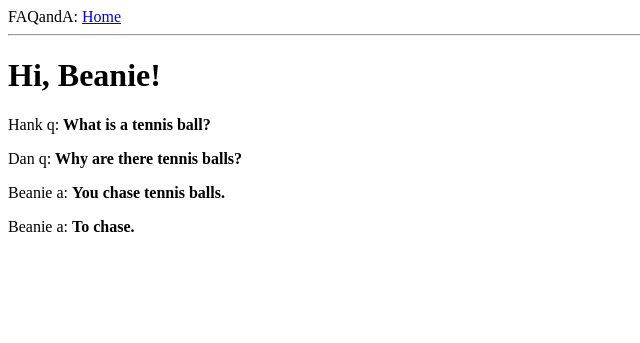
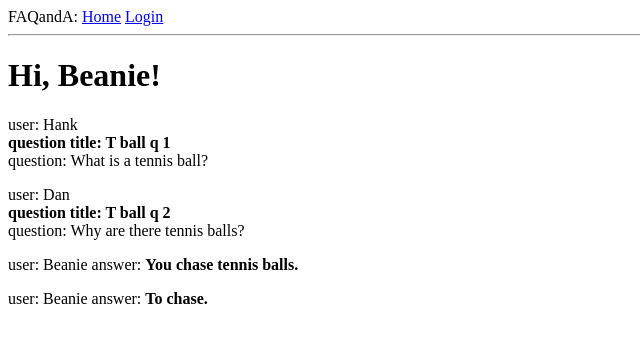
Before and after one commit to hawkdawg/faqanda, a Flask app: page / in a window 1280 px wide. Shown: the top 343 px of the page, without its empty margins (0-640 px from the left). Run offline with Flask 2, Linux system fonts and the light colour scheme.

Commit message:
login form

```diff
--- a/app/routes.py
+++ b/app/routes.py
@@ -1,5 +1,6 @@
 from flask import render_template
 from app import app
+from app.forms import LoginForm
 
 
 @app.route('/')
@@ -10,10 +11,12 @@ def index():
     questions = [
             {
                 'author': {'username': 'Hank'},
+                'title': 'T ball q 1',
                 'body': 'What is a tennis ball?'
             },
             {
                 'author': {'username': 'Dan'},
+                'title': 'T ball q 2',
                 'body': 'Why are there tennis balls?'
             }
     ]
@@ -27,4 +30,18 @@ def index():
                 'body': 'To chase.'
             }
     ]
-    return render_template('index.html', title='Home', user=user, questions=questions, answers=answers)
+    return render_template(
+            'index.html',
+            title='Home',
+            user=user,
+            questions=questions,
+            answers=answers)
+
+
+@app.route('/login')
+def login():
+    form = LoginForm()
+    return render_template(
+            'login.html',
+            title='Sign In',
+            form=form)
--- a/app/templates/base.html
+++ b/app/templates/base.html
@@ -7,7 +7,11 @@
         {% endif %}
     </head>
     <body>
-        <div>FAQandA: <a href="/index">Home</a></div>
+        <div>
+            FAQandA:
+            <a href="/index">Home</a>
+            <a href="/login">Login</a>
+        </div>
         <hr>
         {% block content %}{% endblock %}
     </body>
--- a/app/templates/index.html
+++ b/app/templates/index.html
@@ -3,8 +3,17 @@
 {% block content %}
     <h1>Hi, {{ user.username }}!</h1>
     {% for question in questions%}
-    <div><p>{{ question.author.username }} q: <b>{{ question.body }}</b></p></div>
+    <div><p>
+        user: {{ question.author.username }}<br>
+        <b>question title: {{ question.title }}</b><br>
+        question: {{ question.body }}
+        </p>
+    </div>
     {% endfor %}
     {% for answer in answers%}
-    <div><p>{{ answer.author.username }} a: <b>{{ answer.body }}</b></p></div>
+    <div>
+        <p>
+        user: {{ answer.author.username }} answer: <b>{{ answer.body }}</b>
+        </p>
+    </div>
     {% endfor %}    {% endblock %}
--- a/app/templates/login.html
+++ b/app/templates/login.html
@@ -12,7 +12,7 @@
             {{ form.password.label }}<br>
             {{ form.password(size=32) }}
         </p>
-        <p>{{form.remember_me() }} {{form.remember_me.label }}</p>
-        <p>{{form.submit() }}</p>
+        <p>{{ form.remember_me() }} {{ form.remember_me.label }}</p>
+        <p>{{ form.submit() }}</p>
     </form>
 {% endblock %}
```
